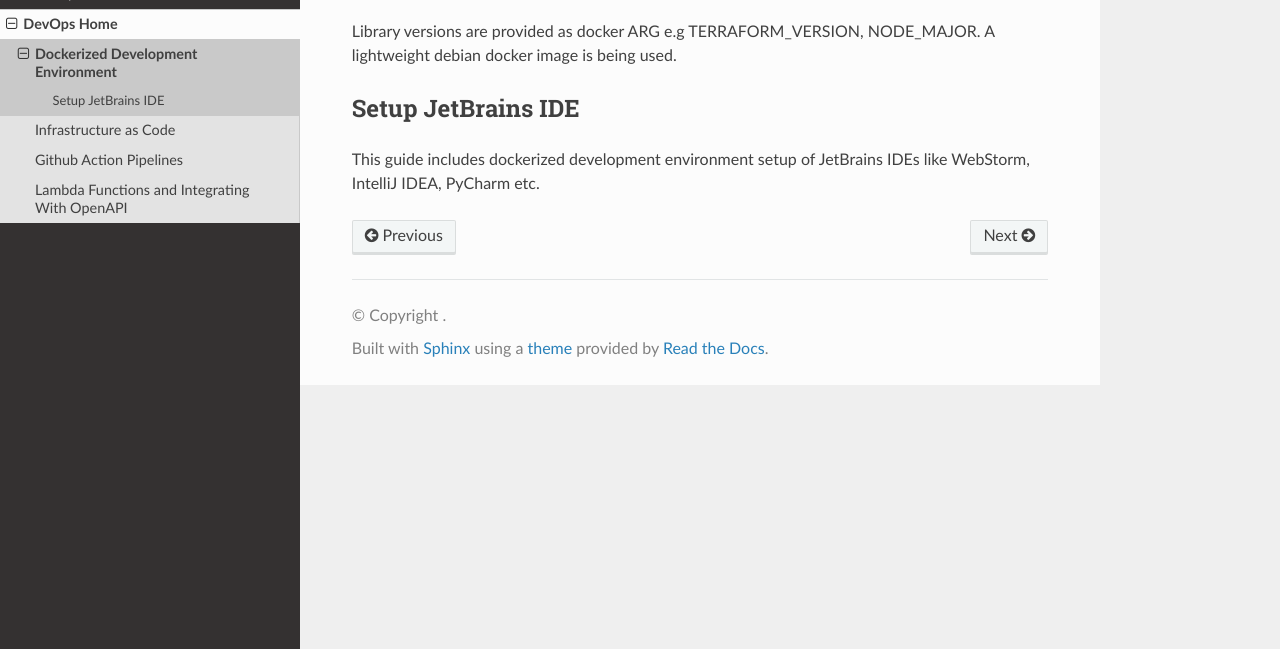
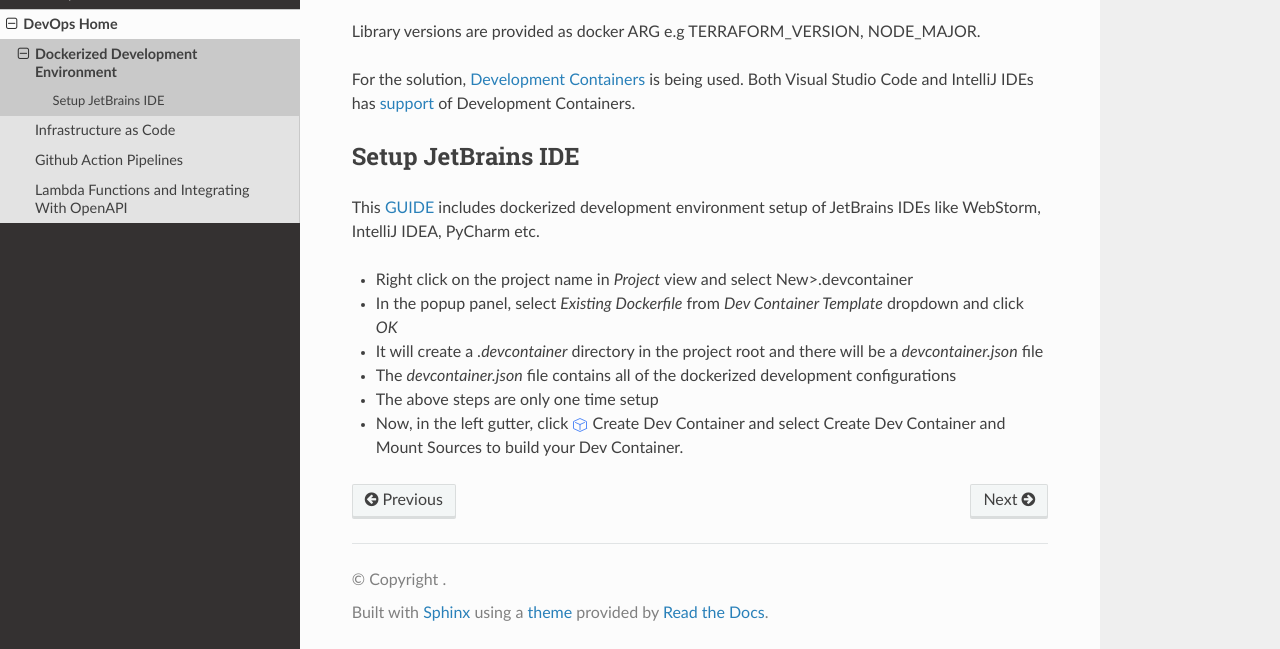
Before and after one commit to CraftsmenLtd/BloodConnect, a Sphinx documentation site: the page built from docs/devops/DockerizedDev.rst, in a window 1280 px wide and 1081 px high, cut to the strip 432-1081 px from the top of the window. Built offline with Sphinx 7.4.7 and the Read the Docs theme 3.1.0, drawn with Linux system fonts in a browser that asks for light colours.

Commit message:
I-#193: Dockerized dev WIP

```diff
--- a/docs/devops/DockerizedDev.rst
+++ b/docs/devops/DockerizedDev.rst
@@ -8,8 +8,19 @@ In this project, it is going to be used and `Dockerfile` in project root dir is
 
 .. literalinclude:: ../../Dockerfile
 
-Library versions are provided as docker ARG e.g TERRAFORM_VERSION, NODE_MAJOR. A lightweight debian docker image is being used.
+Library versions are provided as docker ARG e.g TERRAFORM_VERSION, NODE_MAJOR.
+
+For the solution, `Development Containers <https://containers.dev/>`_ is being used. Both Visual Studio Code and IntelliJ IDEs has `support <https://containers.dev/supporting>`_ of Development Containers.
 
 Setup JetBrains IDE
 ~~~~~~~~~~~~~~~~~~~
-This guide includes dockerized development environment setup of JetBrains IDEs like WebStorm, IntelliJ IDEA, PyCharm etc.
+This `GUIDE <https://www.jetbrains.com/help/idea/connect-to-devcontainer.html#new_container>`_ includes dockerized development environment setup of JetBrains IDEs like WebStorm, IntelliJ IDEA, PyCharm etc.
+
+.. |container-ico| image:: ../assets/images/dockerize-intellij-icon.png
+
+- Right click on the project name in `Project` view and select New>.devcontainer
+- In the popup panel, select `Existing Dockerfile` from `Dev Container Template` dropdown and click `OK`
+- It will create a `.devcontainer` directory in the project root and there will be a `devcontainer.json` file
+- The `devcontainer.json` file contains all of the dockerized development configurations
+- The above steps are only one time setup
+- Now, in the left gutter, click |container-ico| Create Dev Container and select Create Dev Container and Mount Sources to build your Dev Container.
```
Also changed, not shown: docs/assets/images/dockerize-intellij-icon.png (added), 3 other files.
